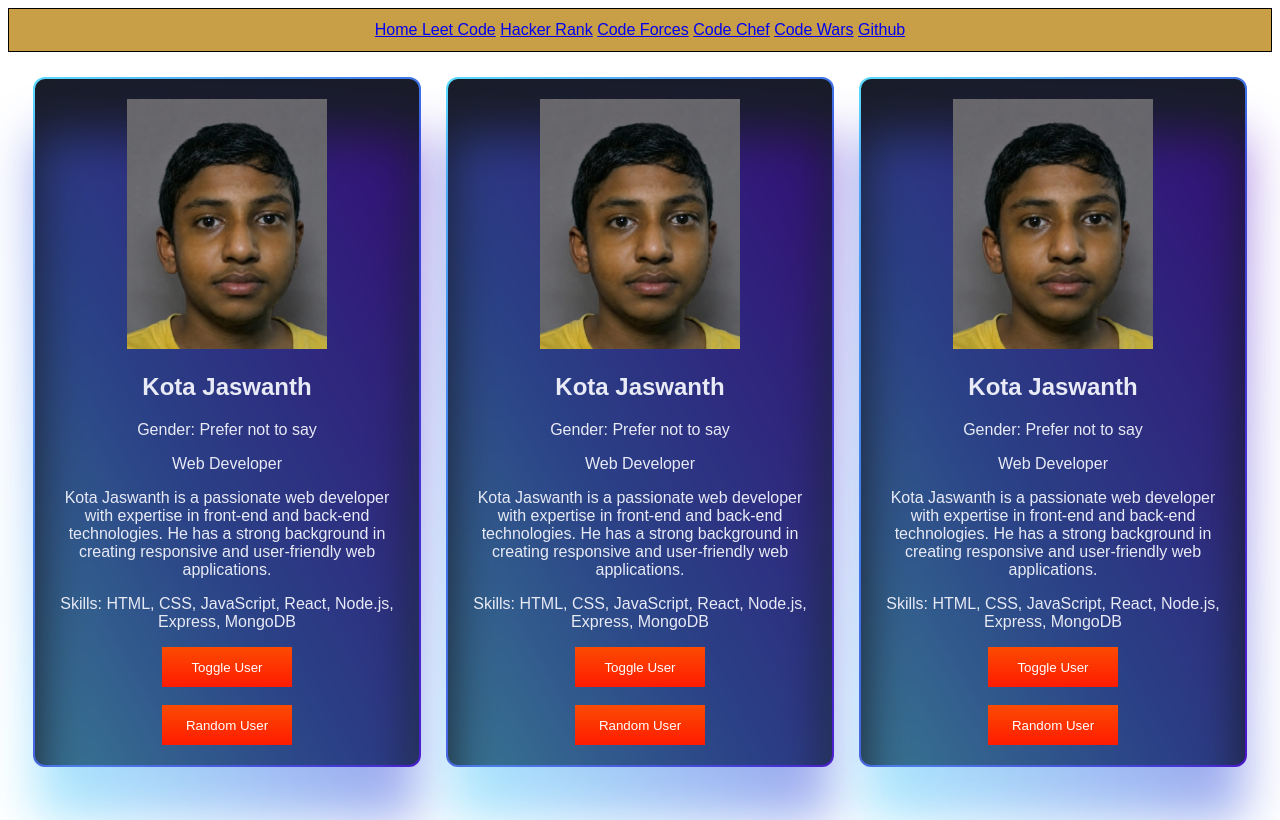
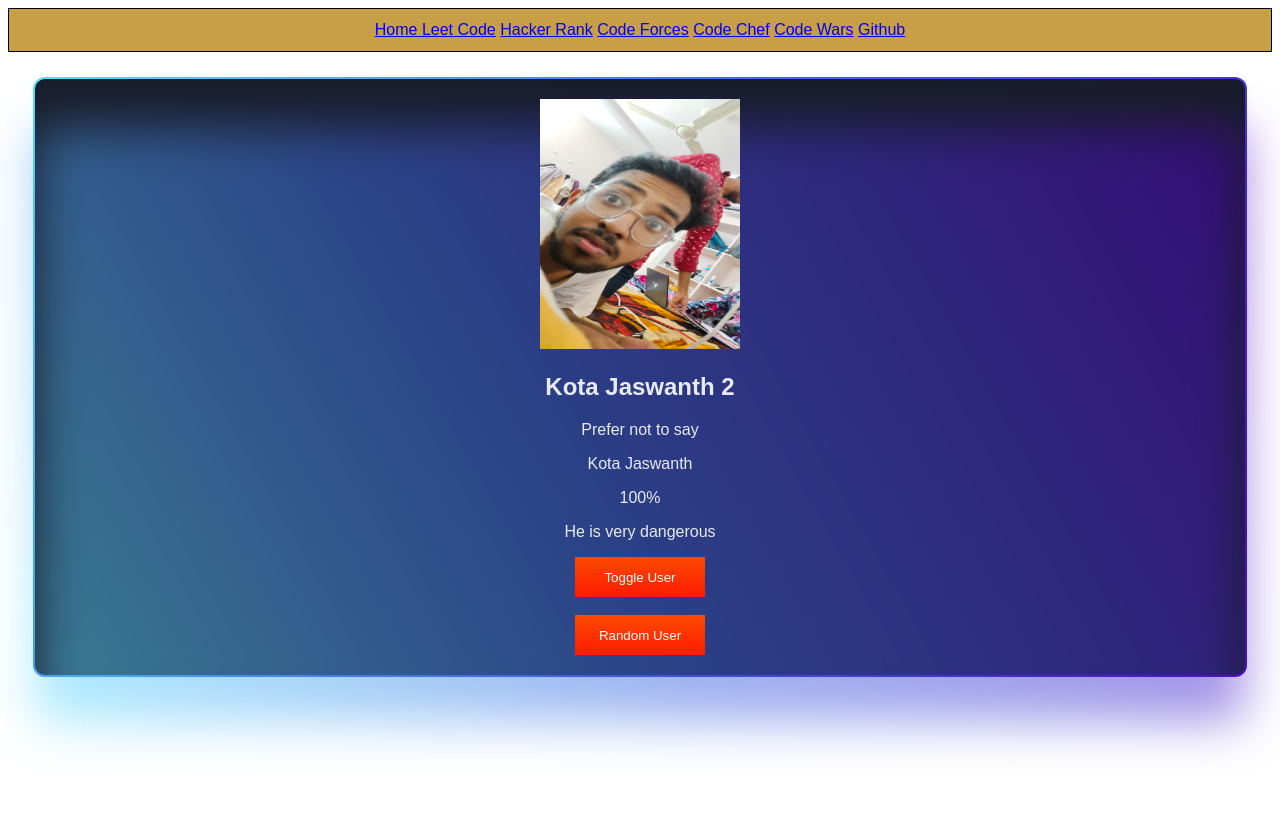
Before and after one commit to CharanK2007/kotajaswanth, a plain HTML site: page index.html in a window 1280 px wide. Both pictures are taken after a click on the button "Toggle User". Drawn offline with Linux system fonts and the light colour scheme.

Commit message:
Add user profile images and implement user toggle functionality

```diff
--- a/index.html
+++ b/index.html
@@ -21,39 +21,18 @@
     <div class="cards">
 
         <div class="card1">
-            <img src="assets/img.png" alt="jaswanth" height="250px" width="200px">
-            <h2>Kota Jaswanth</h2>
-            <p>Gender: Prefer not to say</p>
-            <p>Web Developer</p>
-            <p>Kota Jaswanth is a passionate web developer with expertise in front-end and back-end technologies. He has a strong background in creating responsive and user-friendly web applications.</p>
-            <p>Skills: HTML, CSS, JavaScript, React, Node.js, Express, MongoDB </p>
-            <button>Toggle User</button><br><br>
-            <button>Random User</button>
-        </div>
-
-        <div class="card2">
-            <img src="assets/img.png" alt="jaswanth" height="250px" width="200px">
-            <h2>Kota Jaswanth</h2>
-            <p>Gender: Prefer not to say</p>
-            <p>Web Developer</p>
-            <p>Kota Jaswanth is a passionate web developer with expertise in front-end and back-end technologies. He has a strong background in creating responsive and user-friendly web applications.</p>
-            <p>Skills: HTML, CSS, JavaScript, React, Node.js, Express, MongoDB </p>
-            <button>Toggle User</button><br><br>
-            <button>Random User</button>
-        </div>
-
-        <div class="card3">
-            <img src="assets/img.png" alt="jaswanth" height="250px" width="200px">
-            <h2>Kota Jaswanth</h2>
-            <p>Gender: Prefer not to say</p>
-            <p>Web Developer</p>
-            <p>Kota Jaswanth is a passionate web developer with expertise in front-end and back-end technologies. He has a strong background in creating responsive and user-friendly web applications.</p>
-            <p>Skills: HTML, CSS, JavaScript, React, Node.js, Express, MongoDB </p>
-            <button>Toggle User</button><br><br>
-            <button>Random User</button>
+            <img id="userImage" src="assets/imgk1.png" alt="jaswanth" height="250px" width="200px">
+            <h2 id="userName">Kota Jaswanth 1</h2>
+            <p id="userGender">Gender: Prefer not to say</p>
+            <p id="userWho">Who : Kota Jaswanth</p>
+            <p id="userDangerLevel">Danger level = 60%</p>
+            <p id="userDescription">Dont make him angry</p>
+            <button onclick="toggleUser()">Toggle User</button><br><br>
+            <button >Random User</button>
         </div>
 
     </div>
+    <script src="index.js"></script>
 
 
 
--- /dev/null
+++ b/index.js
@@ -0,0 +1,48 @@
+let users=[
+    {
+        name:"Kota Jaswanth 1",
+        gender:"Prefer not to say",
+        who:"Kota Jaswanth",
+        dangerLevel:"60%",
+        description:"Dont make him angry"
+    },
+    {
+        name:"Kota Jaswanth 2",
+        gender:"Prefer not to say",
+        who:"Kota Jaswanth",
+        dangerLevel:"100%",
+        description:"He is very dangerous"
+    },
+    {
+        name:"Kota Jaswanth",
+        gender:"Prefer not to say",
+        who:"Kota Jaswanth",
+        dangerLevel:"999%",
+        description:"Just pray to god"
+    },
+    {
+        name:"Uppal bal",
+        gender:"Prefer not to say",
+        who:"Jaswanths Husband",
+        dangerLevel:"99999999%",
+        description:"Even god is scared of him"
+    }
+
+]
+
+let index=0;
+function toggleUser(){
+    if(users.length>index){
+        index++;
+        if(index>=users.length){
+            index=0;
+        }
+    }
+
+    document.getElementById("userName").innerHTML=users[index].name;
+    document.getElementById("userGender").innerHTML=users[index].gender;
+    document.getElementById("userWho").innerHTML=users[index].who;
+    document.getElementById("userDangerLevel").innerHTML=users[index].dangerLevel;
+    document.getElementById("userDescription").innerHTML=users[index].description;
+    document.getElementById("userImage").src="assets/imgk"+(index+1)+".png";
+}
```
Also changed, not shown: assets/imgk1.png (added), assets/imgk2.png (added), assets/imgk3.png (renamed from assets/img.png), assets/imgk4.png (added).
